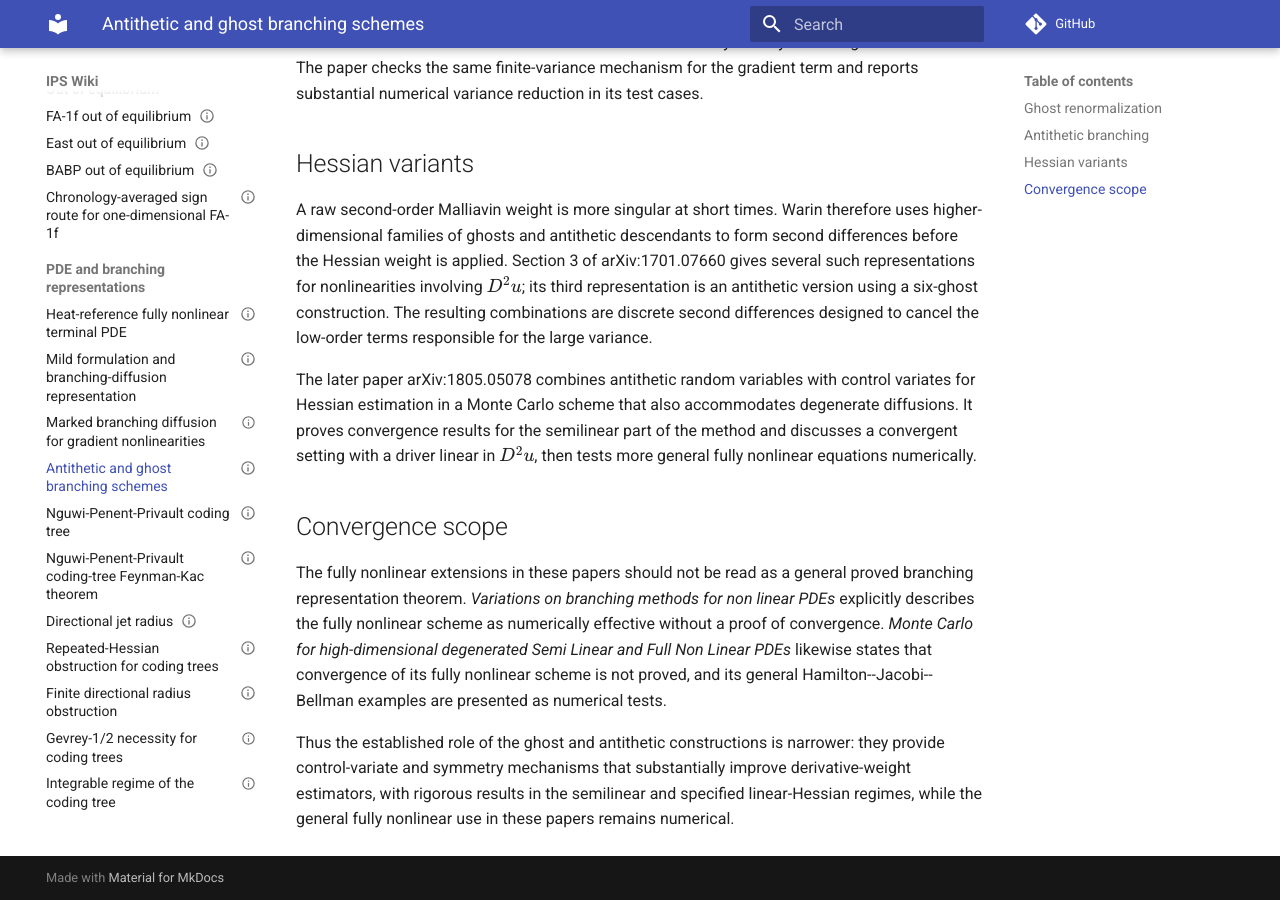
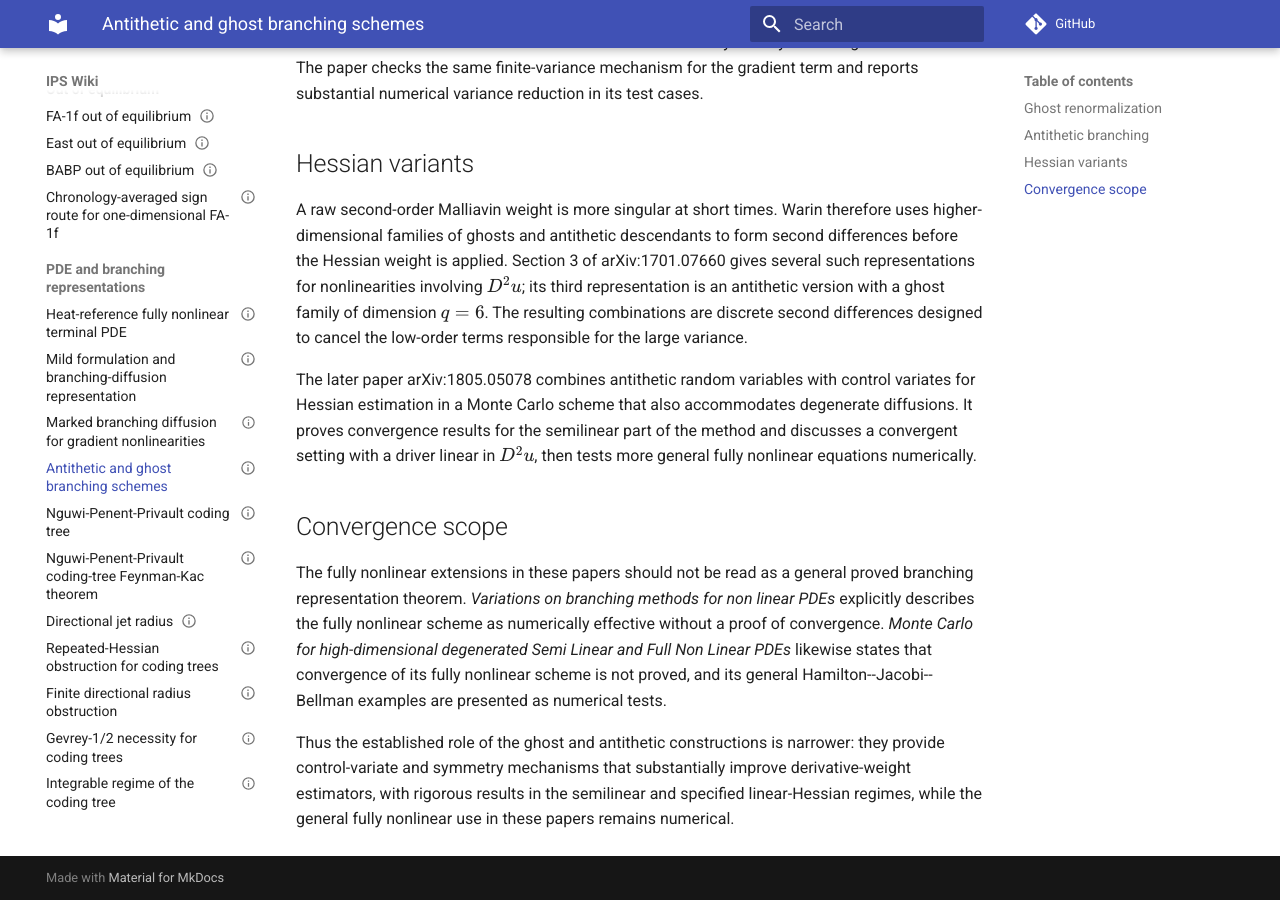
Before and after one commit to maciejgluchowski86-beep/ips-wiki, an MkDocs documentation site: the page built from docs/entries/antithetic-and-ghost-branching-schemes.md, in a window 1280 px wide and 900 px high, scrolled down 1448 px. Built offline with MkDocs 1.6.1 and Material for MkDocs 9.7.7, drawn with Linux system fonts in a browser that asks for light colours; comment, search, counter and statistics services are not loaded.

Commit message:
Tighten ghost dimension wording

```diff
--- a/docs/entries/antithetic-and-ghost-branching-schemes.md
+++ b/docs/entries/antithetic-and-ghost-branching-schemes.md
@@ -59,7 +59,7 @@ Section 2.2.2 of arXiv:1701.07660 combines this antithetic symmetry with the gho
 
 ## Hessian variants
 
-A raw second-order Malliavin weight is more singular at short times. Warin therefore uses higher-dimensional families of ghosts and antithetic descendants to form second differences before the Hessian weight is applied. Section 3 of arXiv:1701.07660 gives several such representations for nonlinearities involving \(D^2u\); its third representation is an antithetic version using a six-ghost construction. The resulting combinations are discrete second differences designed to cancel the low-order terms responsible for the large variance.
+A raw second-order Malliavin weight is more singular at short times. Warin therefore uses higher-dimensional families of ghosts and antithetic descendants to form second differences before the Hessian weight is applied. Section 3 of arXiv:1701.07660 gives several such representations for nonlinearities involving \(D^2u\); its third representation is an antithetic version with a ghost family of dimension \(q=6\). The resulting combinations are discrete second differences designed to cancel the low-order terms responsible for the large variance.
 
 The later paper arXiv:1805.05078 combines antithetic random variables with control variates for Hessian estimation in a Monte Carlo scheme that also accommodates degenerate diffusions. It proves convergence results for the semilinear part of the method and discusses a convergent setting with a driver linear in \(D^2u\), then tests more general fully nonlinear equations numerically.
 
```
